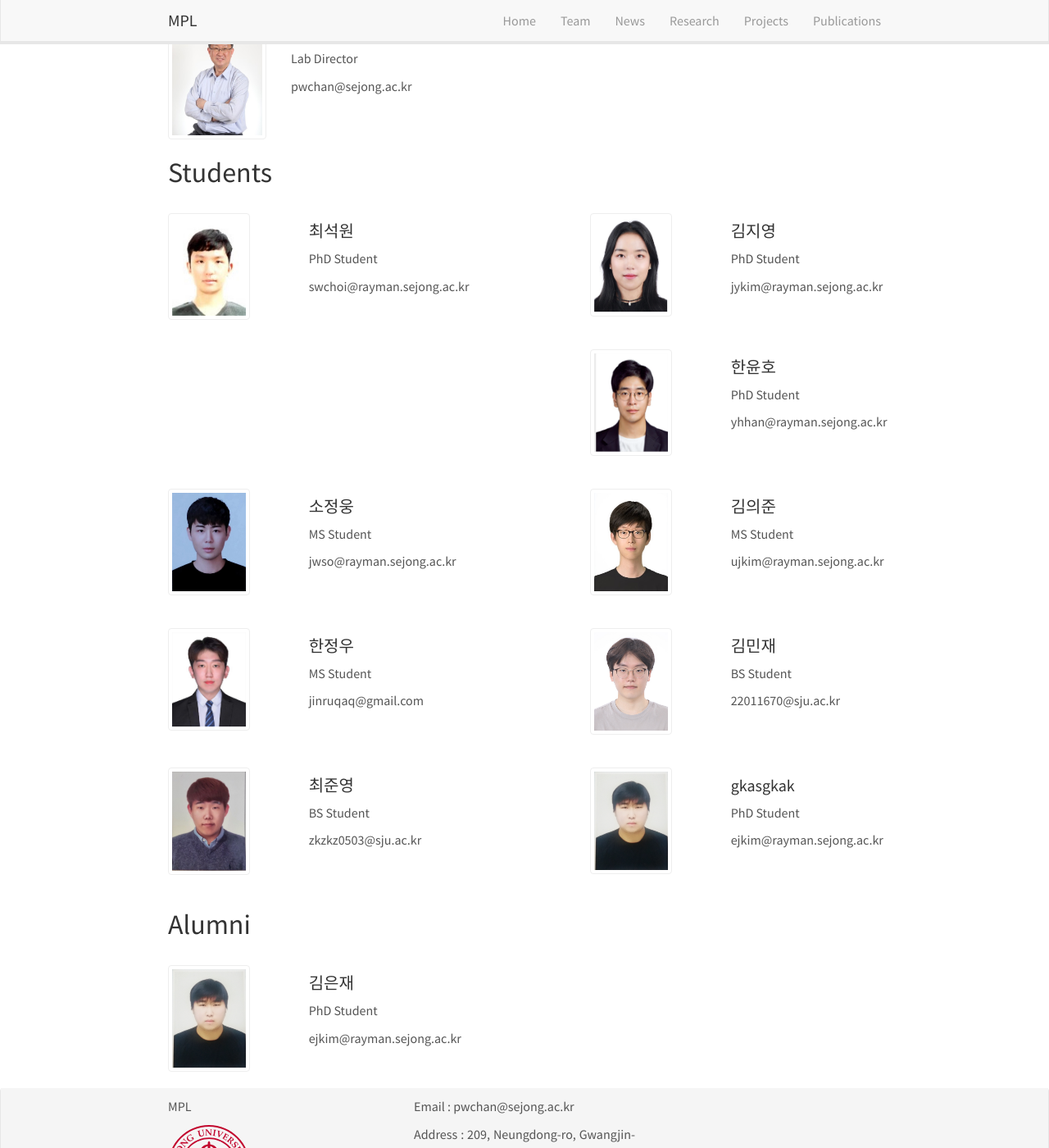
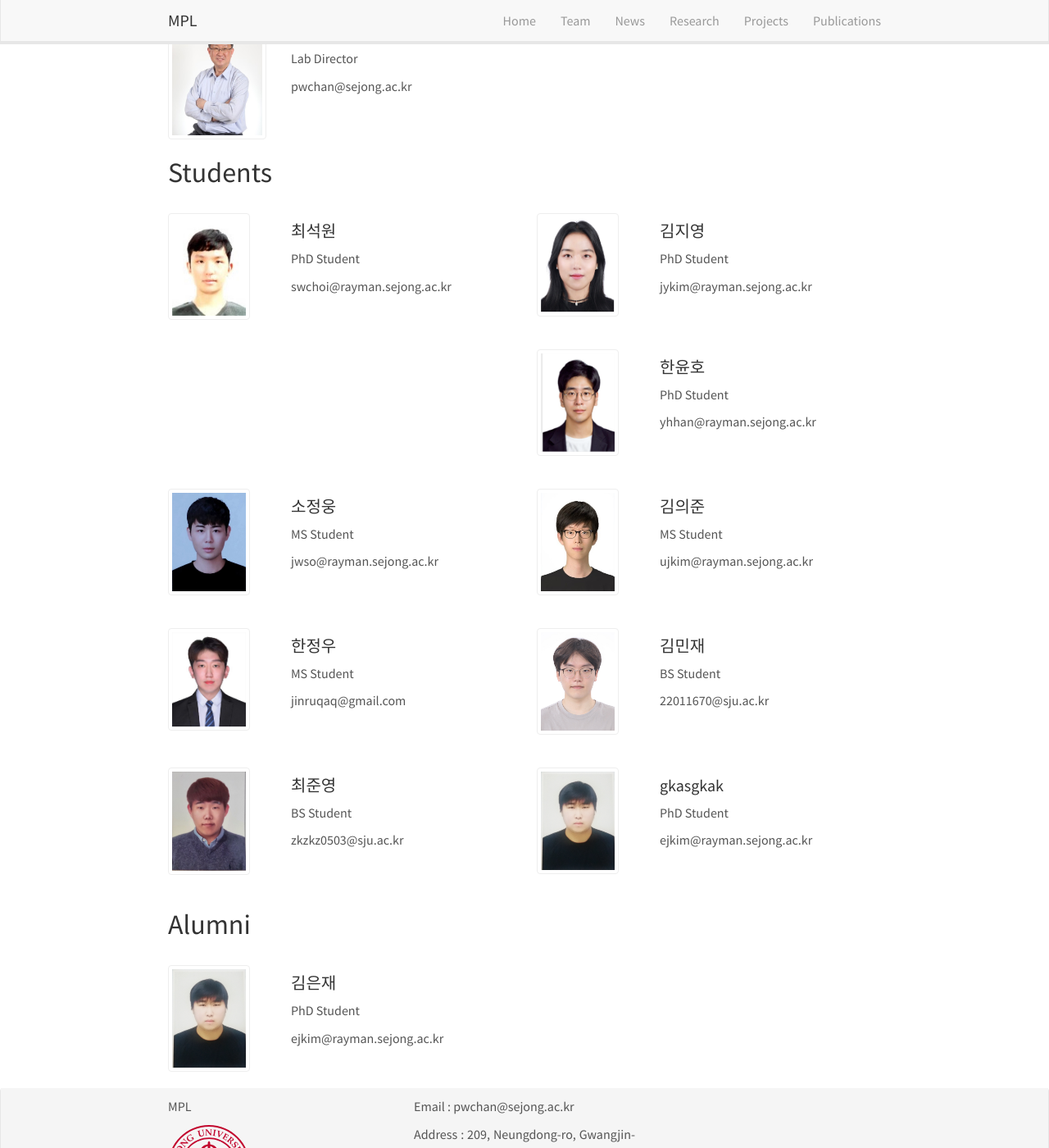
Before and after one commit to MPLRayman/webtest2, a Jekyll site: the page built from _pages/team/index.html, in a window 1280 px wide and 1400 px high, scrolled down 200 px. Shown: the whole window at 82% size. Built offline with Jekyll 4.4.1, drawn with Linux system fonts in a browser that asks for light colours; nearby versions of some CDN libraries.

Commit message:
kmj test commit

```diff
--- a/_pages/team/index.html
+++ b/_pages/team/index.html
@@ -37,7 +37,7 @@
 <style>
     .grid-container {
         display: grid;
-        grid-template-columns: repeat(auto-fill, minmax(1000px, 1fr));
+        grid-template-columns: repeat(auto-fill, minmax(600px, 1fr));
         grid-gap: 20px; /* 카드 간의 간격 */
     }
 
```
